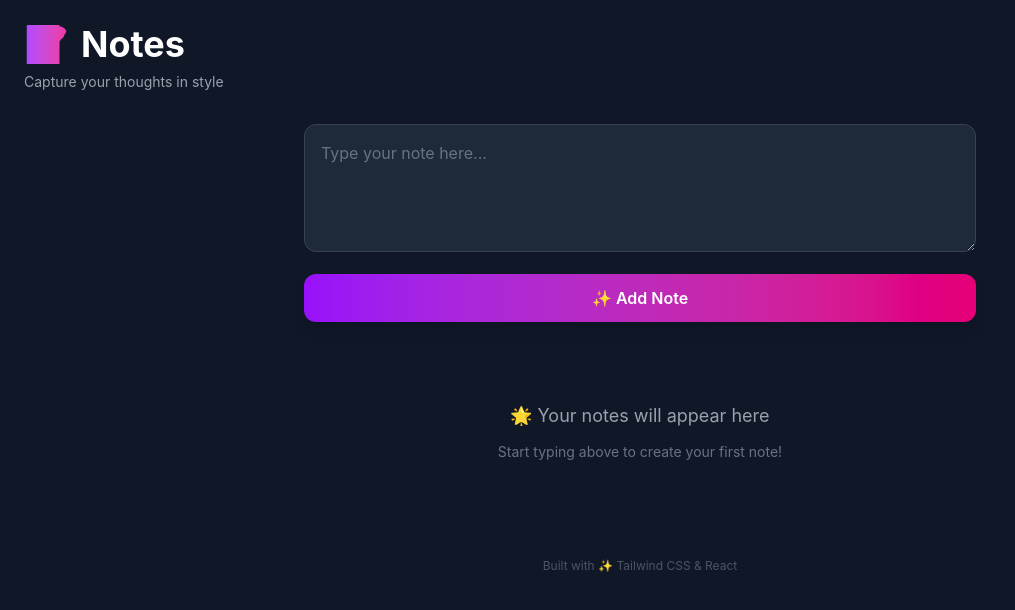
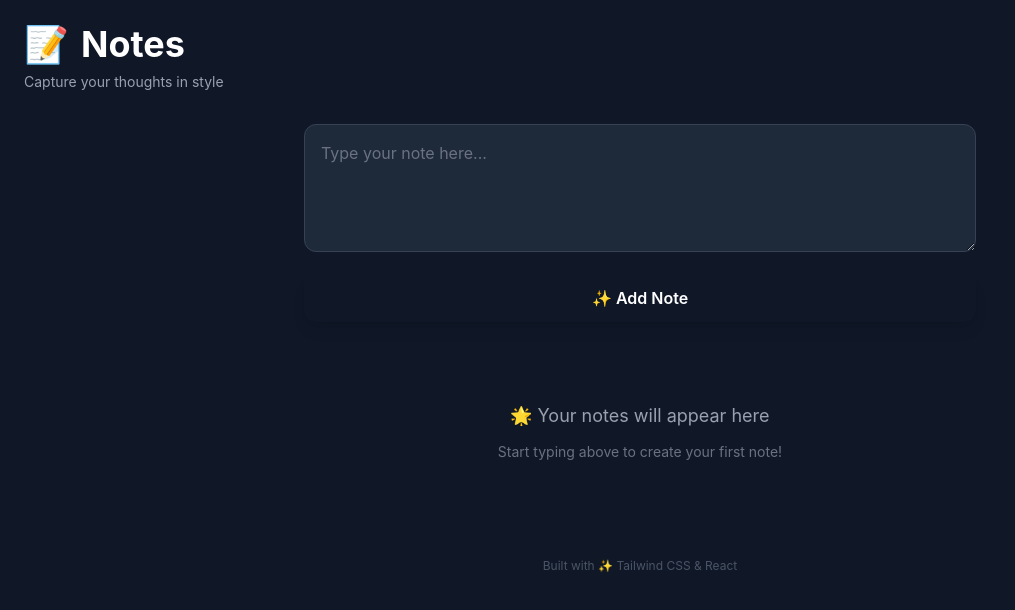
Before and after one commit to shiftyDE/next_notes, a Next.js app: page / in a window 1280 px wide. Shown: the top 610 px of the page, without its empty margins (0-1015 px from the left). Built offline with nearby package versions, Linux system fonts and the light colour scheme.

Commit message:
feat: change button style

```diff
--- a/app/page.js
+++ b/app/page.js
@@ -38,7 +38,7 @@ export default function Home() {
       {/* Header */}
       <header className="mb-8 animate-fade-in-down">
         <h1 className="text-4xl font-bold mb-2 flex items-center gap-3">
-          <span className="bg-gradient-to-r from-purple-500 to-pink-500 text-transparent bg-clip-text">📝</span>
+          <span className="text-gray-400">📝</span>
           Notes
         </h1>
         <p className="text-gray-400 text-sm">Capture your thoughts in style</p>
@@ -54,7 +54,7 @@ export default function Home() {
         />
         <button
           onClick={addNote}
-          className="mt-4 w-full py-3 px-6 bg-gradient-to-r from-purple-600 to-pink-600 hover:from-purple-700 hover:to-pink-700 text-white font-semibold rounded-xl transition-all duration-200 shadow-lg hover:shadow-purple-500/25"
+          className="mt-4 w-full py-3 px-6 bg-gradient-to-r from-teal-800 to-blue-900 hover:from-teal-700 hover:to-blue-800 text-white font-semibold rounded-xl transition-all duration-200 shadow-lg"
         >
           ✨ Add Note
         </button>
```
Also changed, not shown: 1 other file (tests, documents, lock files or other folders).
